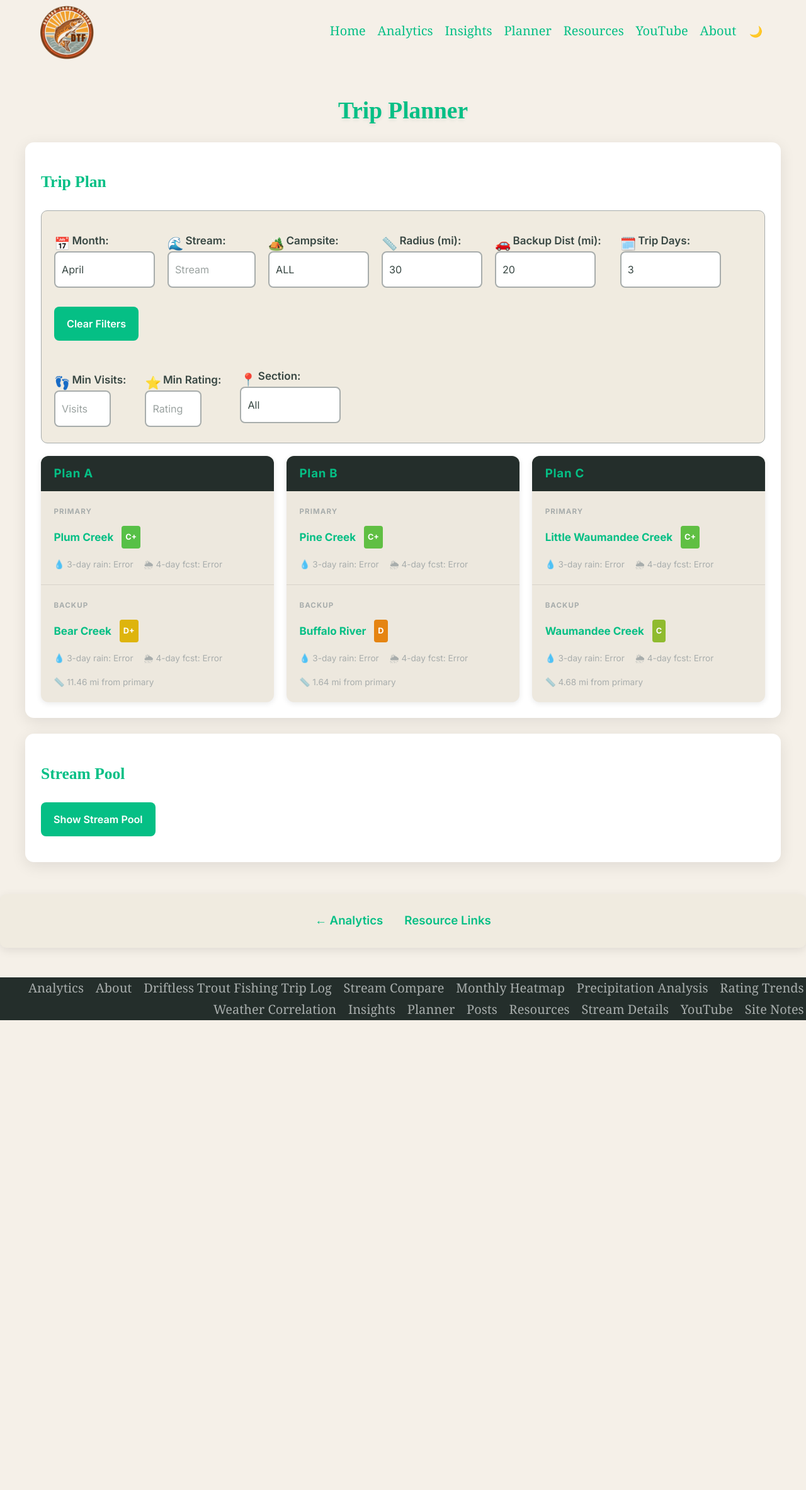
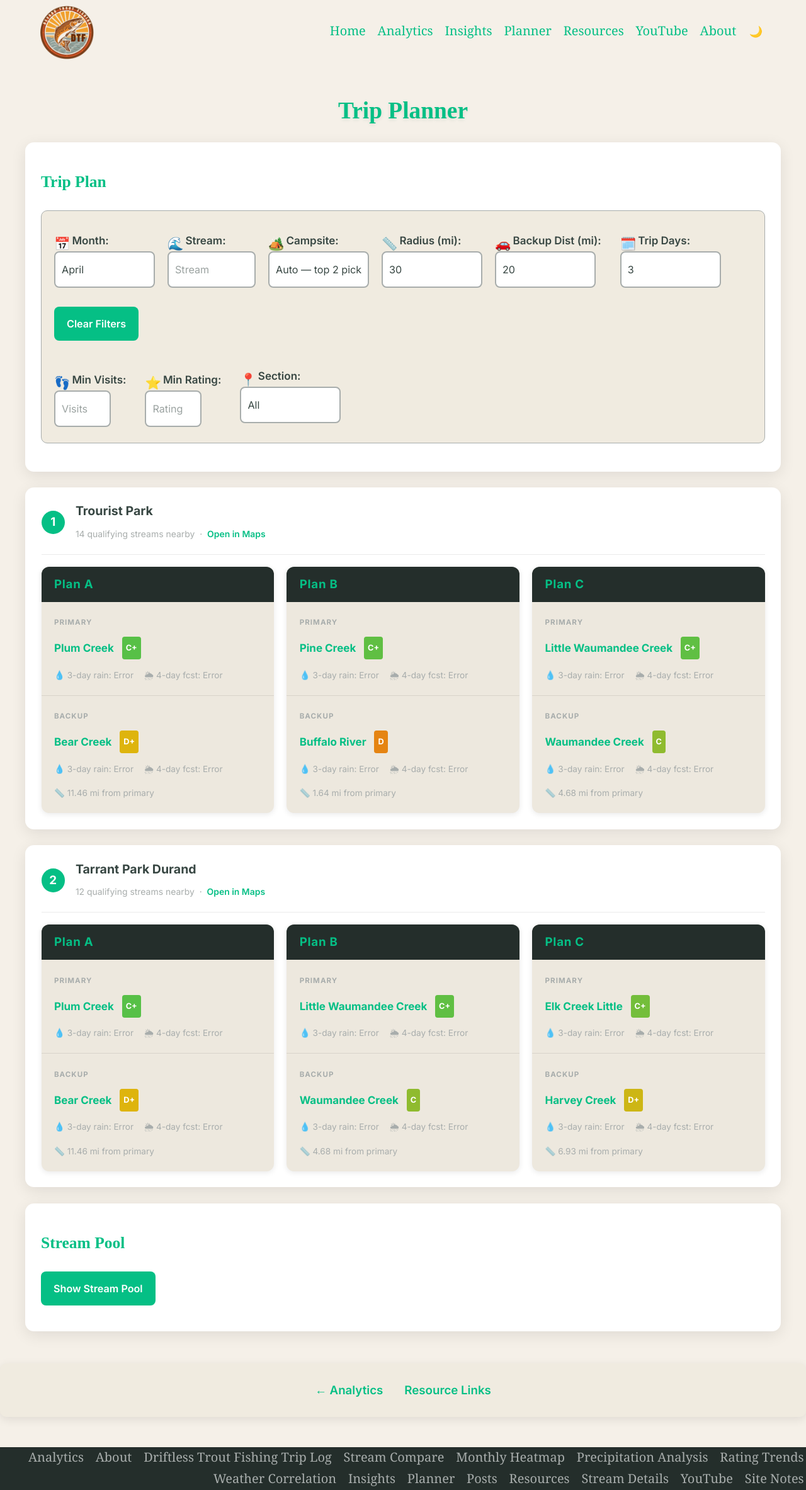
Before and after one commit to Cyro6/cyro6.github.io, a Jekyll site: the page built from planner.html, in a window 1280 px wide. Shown: the whole page at 63% size. Built offline with Jekyll 4.4.1, drawn with Linux system fonts in a browser that asks for light colours; before the commit the page ends 1620 px from its top, so only the background shows below that; part of the change alters nothing that is shown.

Commit message:
Add campsite scoring — auto-suggest top 2 picks with Plan A/B/C each
Co-Authored-By: Claude Sonnet 4.6 <noreply@anthropic.com>

```diff
--- a/planner.html
+++ b/planner.html
@@ -338,6 +338,50 @@ body.dark-theme .plan-section + .plan-section {
     color: var(--text-secondary);
 }
 
+/* ── Campsite sections ────────────────────────────────────────────────────── */
+.campsite-section {
+    background: var(--card-bg);
+    border-radius: 14px;
+    box-shadow: 0 6px 25px var(--shadow-color);
+    padding: 1.2rem 1.5rem 1.5rem;
+    margin: 0 auto 1.5rem;
+    max-width: 1200px;
+}
+.campsite-section-header {
+    display: flex;
+    align-items: center;
+    gap: 1rem;
+    margin-bottom: 1.1rem;
+    padding-bottom: 0.9rem;
+    border-bottom: 1px solid rgba(0,0,0,0.08);
+}
+body.dark-theme .campsite-section-header {
+    border-bottom-color: rgba(255,255,255,0.08);
+}
+.campsite-rank {
+    background: #05bf85;
+    color: white;
+    border-radius: 50%;
+    width: 2.2rem;
+    height: 2.2rem;
+    display: flex;
+    align-items: center;
+    justify-content: center;
+    font-weight: 700;
+    font-size: 1.1rem;
+    flex-shrink: 0;
+}
+.campsite-name {
+    font-size: 1.15rem;
+    font-weight: 700;
+    color: var(--text-primary);
+    margin-bottom: 0.15rem;
+}
+.campsite-meta {
+    font-size: 0.82rem;
+    color: var(--text-secondary);
+}
+
 @media screen and (max-width: 600px) {
     .planner-page { padding: 12px; }
     .planner-page h1 { font-size: 1.6rem; }
@@ -395,7 +439,7 @@ body.dark-theme .plan-section + .plan-section {
                 <div>
                     <label for="campsite-select"><span class="icon">🏕️</span> Campsite:</label>
                     <select id="campsite-select" onchange="applyFilters()">
-                        <option value="ALL">ALL</option>
+                        <option value="ALL">Auto — top 2 picks</option>
                     </select>
                 </div>
                 <div>
@@ -462,8 +506,9 @@ body.dark-theme .plan-section + .plan-section {
 
         <div id="trip-plan-loading" class="loading" style="display: none;">Generating Trip Plan...</div>
         <div id="trip-plan-error" class="error"></div>
-        <div id="trip-plan-cards" class="plan-cards" style="display:none;"></div>
     </div>
+
+    <div id="campsite-plans"></div>
 
     <!-- Card 2: Stream Pool (collapsible) -->
     <div class="card">
@@ -836,44 +881,27 @@ function streamLink(streamName) {
     return a;
 }
 
-function displayTripPlan(tripPlan) {
-    const cardsDiv = document.getElementById('trip-plan-cards');
-    const errorDiv = document.getElementById('trip-plan-error');
-    if (!cardsDiv || !errorDiv) return;
-
-    cardsDiv.innerHTML = '';
-
-    if (tripPlan.length === 0 || tripPlan.every(p => p.primary.stream === 'None')) {
-        errorDiv.textContent = 'No streams available for the selected filters.';
-        errorDiv.style.display = 'block';
-        cardsDiv.style.display = 'none';
-        return;
-    }
-
-    errorDiv.textContent = '';
-    errorDiv.style.display = 'none';
-
+function displayTripPlan(tripPlan, containerEl, prefix) {
+    containerEl.innerHTML = '';
     const planLabels = ['A', 'B', 'C', 'D', 'E', 'F', 'G'];
 
     tripPlan.forEach((plan, planIdx) => {
+        const uid = s => `${prefix}-${s}-${planIdx}`;
         const card = document.createElement('div');
         card.className = 'plan-card';
 
-        // Header
         const header = document.createElement('div');
         header.className = 'plan-card-header';
         header.textContent = `Plan ${planLabels[planIdx] || planIdx + 1}`;
         card.appendChild(header);
 
-        // PRIMARY section
+        // PRIMARY
         const primarySection = document.createElement('div');
         primarySection.className = 'plan-section';
-
         const primaryLabel = document.createElement('div');
         primaryLabel.className = 'plan-section-label';
         primaryLabel.textContent = 'Primary';
         primarySection.appendChild(primaryLabel);
-
         const primaryRow = document.createElement('div');
         primaryRow.className = 'plan-stream-row';
         if (plan.primary.stream && plan.primary.stream !== 'None') {
@@ -882,9 +910,7 @@ function displayTripPlan(tripPlan) {
             a.textContent = plan.primary.stream;
             a.className = 'plan-stream-link';
             primaryRow.appendChild(a);
-            if (plan.primaryRating !== undefined) {
-                primaryRow.appendChild(ratingBadge(plan.primaryRating));
-            }
+            if (plan.primaryRating !== undefined) primaryRow.appendChild(ratingBadge(plan.primaryRating));
         } else {
             const span = document.createElement('span');
             span.className = 'plan-stream-none';
@@ -892,26 +918,23 @@ function displayTripPlan(tripPlan) {
             primaryRow.appendChild(span);
         }
         primarySection.appendChild(primaryRow);
-
         if (plan.primary.stream !== 'None') {
-            const primaryMeta = document.createElement('div');
-            primaryMeta.className = 'plan-meta';
-            primaryMeta.innerHTML =
-                `<span>💧 3-day rain: <span id="pp-past-${planIdx}">${plan.primaryPrecipitationPast}</span></span>` +
-                `<span>🌦 4-day fcst: <span id="pp-future-${planIdx}">${plan.primaryPrecipitationFuture}</span></span>`;
-            primarySection.appendChild(primaryMeta);
+            const m = document.createElement('div');
+            m.className = 'plan-meta';
+            m.innerHTML =
+                `<span>💧 3-day rain: <span id="${uid('pp-past')}">${plan.primaryPrecipitationPast}</span></span>` +
+                `<span>🌦 4-day fcst: <span id="${uid('pp-future')}">${plan.primaryPrecipitationFuture}</span></span>`;
+            primarySection.appendChild(m);
         }
         card.appendChild(primarySection);
 
-        // BACKUP section
+        // BACKUP
         const backupSection = document.createElement('div');
         backupSection.className = 'plan-section';
-
         const backupLabel = document.createElement('div');
         backupLabel.className = 'plan-section-label';
         backupLabel.textContent = 'Backup';
         backupSection.appendChild(backupLabel);
-
         const backupRow = document.createElement('div');
         backupRow.className = 'plan-stream-row';
         if (plan.backup.stream && plan.backup.stream !== 'None') {
@@ -920,9 +943,7 @@ function displayTripPlan(tripPlan) {
             a.textContent = plan.backup.stream;
             a.className = 'plan-stream-link';
             backupRow.appendChild(a);
-            if (plan.backupRating !== undefined) {
-                backupRow.appendChild(ratingBadge(plan.backupRating));
-            }
+            if (plan.backupRating !== undefined) backupRow.appendChild(ratingBadge(plan.backupRating));
         } else {
             const span = document.createElement('span');
             span.className = 'plan-stream-none';
@@ -930,47 +951,116 @@ function displayTripPlan(tripPlan) {
             backupRow.appendChild(span);
         }
         backupSection.appendChild(backupRow);
-
-        const backupMeta = document.createElement('div');
-        backupMeta.className = 'plan-meta';
         let metaHtml = '';
         if (plan.backup.stream !== 'None') {
             metaHtml +=
-                `<span>💧 3-day rain: <span id="bp-past-${planIdx}">${plan.backupPrecipitationPast}</span></span>` +
-                `<span>🌦 4-day fcst: <span id="bp-future-${planIdx}">${plan.backupPrecipitationFuture}</span></span>`;
+                `<span>💧 3-day rain: <span id="${uid('bp-past')}">${plan.backupPrecipitationPast}</span></span>` +
+                `<span>🌦 4-day fcst: <span id="${uid('bp-future')}">${plan.backupPrecipitationFuture}</span></span>`;
         }
-        if (plan.straightDistance !== 'N/A') {
-            metaHtml += `<span>📏 ${plan.straightDistance} mi from primary</span>`;
-        }
+        if (plan.straightDistance !== 'N/A') metaHtml += `<span>📏 ${plan.straightDistance} mi from primary</span>`;
         if (metaHtml) {
-            backupMeta.innerHTML = metaHtml;
-            backupSection.appendChild(backupMeta);
+            const m = document.createElement('div');
+            m.className = 'plan-meta';
+            m.innerHTML = metaHtml;
+            backupSection.appendChild(m);
         }
         card.appendChild(backupSection);
-
-        cardsDiv.appendChild(card);
+        containerEl.appendChild(card);
     });
 
-    cardsDiv.style.display = 'flex';
-
-    // Fetch precipitation asynchronously and update spans as they resolve
+    // Async precip updates
     tripPlan.forEach(async (plan, planIdx) => {
+        const uid = s => `${prefix}-${s}-${planIdx}`;
         if (plan.primary.gps !== 'N/A') {
             const [lat, lon] = plan.primary.gps.split(',').map(Number);
             const precip = await fetchPrecipitationData(lat, lon);
-            const pastEl   = document.getElementById(`pp-past-${planIdx}`);
-            const futureEl = document.getElementById(`pp-future-${planIdx}`);
-            if (pastEl)   pastEl.textContent   = precip.past;
-            if (futureEl) futureEl.textContent = precip.future;
+            const p = document.getElementById(uid('pp-past'));
+            const f = document.getElementById(uid('pp-future'));
+            if (p) p.textContent = precip.past;
+            if (f) f.textContent = precip.future;
         }
         if (plan.backup.gps !== 'N/A') {
             const [lat, lon] = plan.backup.gps.split(',').map(Number);
             const precip = await fetchPrecipitationData(lat, lon);
-            const pastEl   = document.getElementById(`bp-past-${planIdx}`);
-            const futureEl = document.getElementById(`bp-future-${planIdx}`);
-            if (pastEl)   pastEl.textContent   = precip.past;
-            if (futureEl) futureEl.textContent = precip.future;
+            const p = document.getElementById(uid('bp-past'));
+            const f = document.getElementById(uid('bp-future'));
+            if (p) p.textContent = precip.past;
+            if (f) f.textContent = precip.future;
         }
+    });
+}
+
+// ── Campsite scoring & display ────────────────────────────────────────────────
+
+function getTopCampsites(streams, radius, n = 2) {
+    return campsiteData.rows
+        .map(row => {
+            const name = row[0]?.trim();
+            const gps  = row[1]?.trim();
+            if (!name || !gps) return null;
+            const parts = gps.split(',').map(parseFloat);
+            if (parts.length < 2 || isNaN(parts[0]) || isNaN(parts[1])) return null;
+            const [lat, lon] = parts;
+            const nearby = streams
+                .filter(s => s.midpoint)
+                .map(s => ({ ...s, campsiteDist: haversineDistance(lat, lon, s.midpoint.lat, s.midpoint.lon) }))
+                .filter(s => s.campsiteDist <= radius)
+                .sort((a, b) => b.rating - a.rating);
+            if (nearby.length === 0) return null;
+            const score = nearby.slice(0, 5).reduce((sum, s) => sum + s.rating, 0);
+            return { name, lat, lon, score, count: nearby.length, nearby };
+        })
+        .filter(Boolean)
+        .sort((a, b) => b.score - a.score || b.count - a.count)
+        .slice(0, n);
+}
+
+function displayCampsitePlans(campsites, numDays, maxBackupDist, allStreams) {
+    const container = document.getElementById('campsite-plans');
+    const errorDiv  = document.getElementById('trip-plan-error');
+    container.innerHTML = '';
+
+    if (campsites.length === 0) {
+        errorDiv.textContent = 'No campsites have qualifying streams within the selected radius. Try increasing the radius.';
+        errorDiv.style.display = 'block';
+        return;
+    }
+    errorDiv.style.display = 'none';
+    errorDiv.textContent = '';
+
+    campsites.forEach((campsite, csIdx) => {
+        const section = document.createElement('div');
+        section.className = 'campsite-section';
+
+        const hdr = document.createElement('div');
+        hdr.className = 'campsite-section-header';
+
+        const rank = document.createElement('div');
+        rank.className = 'campsite-rank';
+        rank.textContent = csIdx + 1;
+        hdr.appendChild(rank);
+
+        const info = document.createElement('div');
+        info.style.flex = '1';
+        const nameEl = document.createElement('div');
+        nameEl.className = 'campsite-name';
+        nameEl.textContent = campsite.name;
+        info.appendChild(nameEl);
+        const metaEl = document.createElement('div');
+        metaEl.className = 'campsite-meta';
+        const mapUrl = `https://www.google.com/maps?q=${campsite.lat.toFixed(4)},${campsite.lon.toFixed(4)}`;
+        metaEl.innerHTML = `${campsite.count} qualifying stream${campsite.count !== 1 ? 's' : ''} nearby &nbsp;·&nbsp; <a href="${mapUrl}" target="_blank" style="color:var(--link-color);font-weight:600;text-decoration:none;">Open in Maps</a>`;
+        info.appendChild(metaEl);
+        hdr.appendChild(info);
+        section.appendChild(hdr);
+
+        const cardsEl = document.createElement('div');
+        cardsEl.className = 'plan-cards';
+        section.appendChild(cardsEl);
+        container.appendChild(section);
+
+        const tripPlan = generateTripPlan(campsite.nearby, allStreams, numDays, maxBackupDist);
+        displayTripPlan(tripPlan, cardsEl, `c${csIdx}`);
     });
 }
 
@@ -1149,17 +1239,17 @@ function rebuildStreamPool() {
 // ── Main filter/apply ─────────────────────────────────────────────────────────
 
 async function applyFilters() {
-    const monthSelect         = document.getElementById('month-select');
-    const streamFilter        = document.getElementById('stream-filter');
-    const visitsFilter        = document.getElementById('visits-filter');
-    const ratingFilter        = document.getElementById('rating-filter');
-    const sectionFilter       = document.getElementById('section-filter');
-    const campsiteSelect      = document.getElementById('campsite-select');
-    const radiusSelect        = document.getElementById('radius-select');
-    const backupDistanceSelect= document.getElementById('backup-distance-select');
-    const tripDaysSelect      = document.getElementById('trip-days-select');
-    const errorDiv            = document.getElementById('trip-plan-error');
-    const loadingDiv          = document.getElementById('trip-plan-loading');
+    const monthSelect          = document.getElementById('month-select');
+    const streamFilter         = document.getElementById('stream-filter');
+    const visitsFilter         = document.getElementById('visits-filter');
+    const ratingFilter         = document.getElementById('rating-filter');
+    const sectionFilter        = document.getElementById('section-filter');
+    const campsiteSelect       = document.getElementById('campsite-select');
+    const radiusSelect         = document.getElementById('radius-select');
+    const backupDistanceSelect = document.getElementById('backup-distance-select');
+    const tripDaysSelect       = document.getElementById('trip-days-select');
+    const errorDiv             = document.getElementById('trip-plan-error');
+    const loadingDiv           = document.getElementById('trip-plan-loading');
 
     if (!monthSelect || !streamFilter || !visitsFilter || !ratingFilter ||
         !sectionFilter || !campsiteSelect || !radiusSelect || !backupDistanceSelect || !tripDaysSelect) return;
@@ -1177,40 +1267,18 @@ async function applyFilters() {
     const selectedRadius     = radiusSelect.value;
     const maxBackupDistance  = parseFloat(backupDistanceSelect.value) || 20;
     const numDays            = parseInt(tripDaysSelect.value) || 3;
+    const numRadius          = selectedRadius === 'ALL' ? 30 : parseFloat(selectedRadius);
 
-    let rowsToProcess = selectedMonth === 'ALL'
+    const rowsToProcess = selectedMonth === 'ALL'
         ? allData
         : processedData.filter(row => row.month === selectedMonth);
 
-    // Apply campsite distance for each row
-    filteredData = rowsToProcess.map(row => {
-        let distance = null;
-        if (selectedCampsite !== 'ALL' && row.midpoint && selectedRadius !== 'ALL') {
-            const [campLat, campLon] = selectedCampsite.split(',').map(coord => parseFloat(coord.trim()));
-            distance = haversineDistance(row.midpoint.lat, row.midpoint.lon, campLat, campLon);
-        }
-        return {
-            ...row,
-            distance: distance !== null ? distance.toFixed(2) : 'N/A',
-            precipitationPast:   row.midpoint ? '...' : 'N/A',
-            precipitationFuture: row.midpoint ? '...' : 'N/A'
-        };
-    }).filter(row => {
-        const stream   = row.stream.toLowerCase();
-        const visits   = parseFloat(row.visits);
-        const rating   = parseFloat(row.rating);
-        const section  = row.section;
-        const distance = row.distance === 'N/A' ? null : parseFloat(row.distance);
-        return stream.includes(streamFilterValue) &&
-               (visitsFilterValue === '' || visits >= parseFloat(visitsFilterValue)) &&
-               (ratingFilterValue === '' || rating >= parseFloat(ratingFilterValue)) &&
-               (sectionFilterValue === 'All' || section === sectionFilterValue) &&
-               (selectedCampsite === 'ALL' || selectedRadius === 'ALL' ||
-                (distance !== null && distance <= parseFloat(selectedRadius)));
-    });
-
-    // Backup candidates: same text/rating/section filters, no campsite radius restriction
-    const backupStreamCandidates = rowsToProcess.filter(row => {
+    // Base pool: apply name/visits/rating/section filters, no campsite restriction
+    const basePool = rowsToProcess.map(row => ({
+        ...row,
+        precipitationPast:   row.midpoint ? '...' : 'N/A',
+        precipitationFuture: row.midpoint ? '...' : 'N/A'
+    })).filter(row => {
         const stream  = row.stream.toLowerCase();
         const visits  = parseFloat(row.visits);
         const rating  = parseFloat(row.rating);
@@ -1221,15 +1289,28 @@ async function applyFilters() {
                (sectionFilterValue === 'All' || section === sectionFilterValue);
     });
 
-    // Generate trip plan with placeholder precip
-    const tripPlan = generateTripPlan(filteredData, backupStreamCandidates, numDays, maxBackupDistance);
-    displayTripPlan(tripPlan);
+    if (selectedCampsite === 'ALL') {
+        // Auto mode: score all campsites and show top 2
+        const topCampsites = getTopCampsites(basePool, numRadius);
+        displayCampsitePlans(topCampsites, numDays, maxBackupDistance, basePool);
+    } else {
+        // Specific campsite: filter base pool by distance to that campsite
+        const [campLat, campLon] = selectedCampsite.split(',').map(parseFloat);
+        const nearbyStreams = basePool.filter(row => {
+            if (!row.midpoint) return false;
+            return haversineDistance(row.midpoint.lat, row.midpoint.lon, campLat, campLon) <= numRadius;
+        });
+        const campRow = campsiteData.rows.find(r => r[1]?.trim() === selectedCampsite);
+        const campName = campRow?.[0]?.trim() || 'Selected Campsite';
+        displayCampsitePlans(
+            [{ name: campName, lat: campLat, lon: campLon, count: nearbyStreams.length, nearby: nearbyStreams }],
+            numDays, maxBackupDistance, basePool
+        );
+    }
 
-    // Build stream pool data
-    streamPoolData = filteredData.map(row => ({ ...row }));
-    if (isStreamPoolVisible) {
-        rebuildStreamPool();
-    }
+    // Stream pool uses the full base pool (no campsite restriction)
+    streamPoolData = basePool.map(row => ({ ...row }));
+    if (isStreamPoolVisible) rebuildStreamPool();
 
     if (loadingDiv) loadingDiv.style.display = 'none';
 }
@@ -1248,7 +1329,7 @@ function clearFilters() {
     if (visitsFilter)  visitsFilter.value  = '';
     if (ratingFilter)  ratingFilter.value  = '';
     if (sectionFilter) sectionFilter.value = 'All';
-    if (campsiteSelect) campsiteSelect.value = 'ALL';
+    if (campsiteSelect) campsiteSelect.value = 'ALL'; // returns to auto top-2 mode
     if (radiusSelect)  radiusSelect.value  = '30';
     if (backupDistSel) backupDistSel.value = '20';
     if (tripDaysSel)   tripDaysSel.value   = '3';
```
